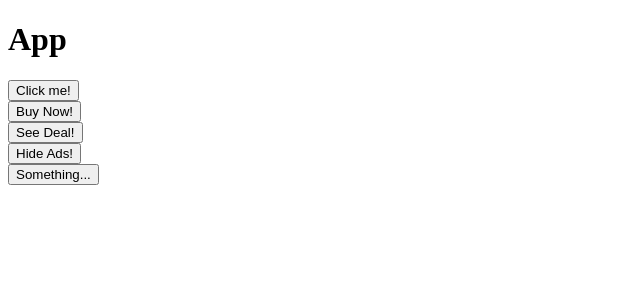
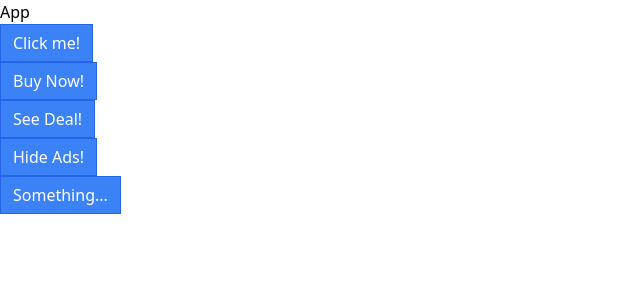
Before and after one commit to patbou02/app-components-ui, a React (Create React App) app: page / in a window 1280 px wide. Shown: the top 300 px of the page, without its empty margins (0-640 px from the left). Built offline with nearby package versions, Linux system fonts and the light colour scheme.

Commit message:
Installed TailwindCSS, PostCSS and PostCSS packages and set up in project. Set default basic classes to be used in the returned <button> element from the Button component.

```diff
--- a/package.json
+++ b/package.json
@@ -35,5 +35,10 @@
       "last 1 firefox version",
       "last 1 safari version"
     ]
+  },
+  "devDependencies": {
+    "autoprefixer": "^10.4.16",
+    "postcss": "^8.4.33",
+    "tailwindcss": "^3.4.1"
   }
 }
--- /dev/null
+++ b/postcss.config.js
@@ -0,0 +1,6 @@
+module.exports = {
+  plugins: {
+    tailwindcss: {},
+    autoprefixer: {},
+  },
+}
--- a/src/App.js
+++ b/src/App.js
@@ -5,7 +5,7 @@ function App() {
     <div>
       <h1>App</h1>
       <div><Button outline rounded>Click me!</Button></div>
-      <div><Button primary  outline rounded>Buy Now!</Button></div>
+      <div><Button primary outline rounded>Buy Now!</Button></div>
       <div><Button secondary outline rounded>See Deal!</Button></div>
       <div><Button warning outline rounded>Hide Ads!</Button></div>
       <div><Button danger rounded>Something...</Button></div>
--- a/src/Button.js
+++ b/src/Button.js
@@ -1,4 +1,4 @@
-import propTypes from 'prop-types';
+import PropTypes from 'prop-types';
 
 function Button({
   children,
@@ -10,7 +10,7 @@ function Button({
   outline,
   rounded
 }) {
-  return <button>{children}</button>;
+  return <button className="px-3 py-1.5 border border-blue-600 bg-blue-500 text-white">{children}</button>;
 }
 
 Button.propTypes = {
--- /dev/null
+++ b/src/index.css
@@ -0,0 +1,3 @@
+@tailwind base;
+@tailwind components;
+@tailwind utilities;
--- a/src/index.js
+++ b/src/index.js
@@ -1,3 +1,4 @@
+import './index.css';
 import React from 'react';
 import ReactDOM from 'react-dom/client';
 import App from './App';
--- /dev/null
+++ b/tailwind.config.js
@@ -0,0 +1,8 @@
+/** @type {import('tailwindcss').Config} */
+module.exports = {
+  content: [ "./src/**/*.{js,jsx,ts,tsx}" ],
+  theme: {
+    extend: {},
+  },
+  plugins: [],
+}
```
